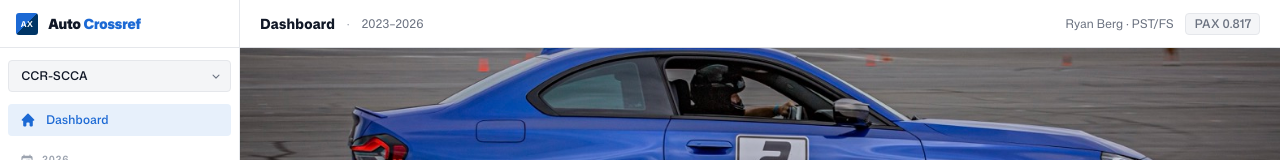
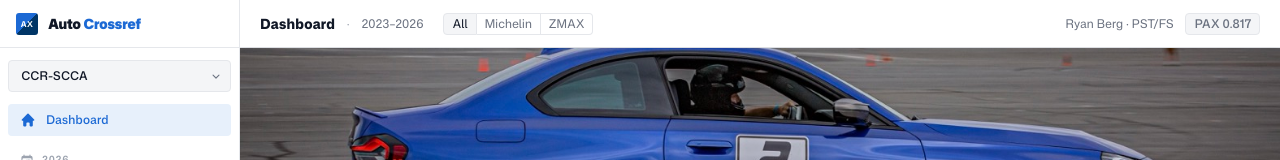
Before and after one commit to ryanberg-slalom/auto-crossref, a React app in the folder app/: page / in a window 1280 px wide. Shown: the top 160 px of the page. Built offline with nearby package versions, Linux system fonts and the light colour scheme; the HTML template or start-up script is replaced by a standard one.

Commit message:
Add site/venue filter for dashboard

```diff
--- a/app/src/pages/DashboardPage.jsx
+++ b/app/src/pages/DashboardPage.jsx
@@ -1,7 +1,8 @@
-import { useContext, useEffect } from 'react'
+import { useContext, useEffect, useState } from 'react'
 import { useNavigate } from 'react-router-dom'
 import { useSeasonData } from '../hooks/useSeasonData'
 import { SubnavContext } from '../contexts/SubnavContext'
+import { VENUE_COLORS } from '../components/shared/venueColors'
 import SeasonSummary from '../components/dashboard/SeasonSummary'
 import PercentileChart from '../components/dashboard/PercentileChart'
 import GapBarChart from '../components/dashboard/GapBarChart'
@@ -12,30 +13,33 @@ import ConeStackedChart from '../components/dashboard/ConeStackedChart'
 import RunProgressionChart from '../components/dashboard/RunProgressionChart'
 import { venueColor } from '../components/shared/venueColors'
 
+const VENUES = [
+  { key: 'all', label: 'All' },
+  { key: 'michelin', label: 'Michelin' },
+  { key: 'zmax', label: 'ZMAX' },
+]
+
 export default function DashboardPage() {
   const { attendedEvents, subject, season } = useSeasonData()
   const navigate = useNavigate()
   const setSubnav = useContext(SubnavContext)
+  const [venueFilter, setVenueFilter] = useState('all')
 
-  const sorted = [...attendedEvents].sort((a, b) => a.date.localeCompare(b.date))
+  const sorted = [...attendedEvents]
+    .sort((a, b) => a.date.localeCompare(b.date))
+    .filter(e => venueFilter === 'all' || e.venue === venueFilter)
 
   useEffect(() => {
     setSubnav(
-      <div className="flex items-center gap-3 min-w-0 w-full">
-        <span className="text-sm font-extrabold text-fg">Dashboard</span>
-        <span className="text-fg-subtle text-xs">·</span>
-        <span className="text-xs text-fg-muted">{season}</span>
-        <div className="flex-1" />
-        <span className="text-xs text-fg-muted">
-          {subject.name} · {subject.class}
-        </span>
-        <span className="text-xs px-2 py-0.5 font-medium text-fg-muted bg-surface-3 border border-border rounded">
-          PAX {subject.pax_index}
-        </span>
-      </div>
+      <VenueSubnav
+        season={season}
+        subject={subject}
+        venueFilter={venueFilter}
+        setVenueFilter={setVenueFilter}
+      />
     )
     return () => setSubnav(null)
-  }, [season, subject, setSubnav])
+  }, [season, subject, venueFilter, setSubnav])
 
   return (
     <div className="flex flex-col gap-6">
@@ -80,6 +84,50 @@ export default function DashboardPage() {
         </h2>
         <EventsTable events={[...sorted].reverse()} navigate={navigate} />
       </div>
+    </div>
+  )
+}
+
+function VenueSubnav({ season, subject, venueFilter, setVenueFilter }) {
+  return (
+    <div className="flex items-center gap-3 min-w-0 w-full">
+      <span className="text-sm font-extrabold text-fg">Dashboard</span>
+      <span className="text-fg-subtle text-xs">·</span>
+      <span className="text-xs text-fg-muted">{season}</span>
+      <div className="flex items-center ml-2">
+        {VENUES.map((v, i) => {
+          const active = venueFilter === v.key
+          const color = v.key !== 'all' ? VENUE_COLORS[v.key] : null
+          const isFirst = i === 0
+          const isLast = i === VENUES.length - 1
+          return (
+            <button
+              key={v.key}
+              onClick={() => setVenueFilter(v.key)}
+              className={[
+                'text-xs px-2 py-0.5 border-y border-r transition-colors',
+                isFirst ? 'rounded-l border-l' : '',
+                isLast ? 'rounded-r' : '',
+              ].join(' ')}
+              style={active && color
+                ? { backgroundColor: color, borderColor: color, color: '#fff' }
+                : active
+                  ? { backgroundColor: 'var(--color-surface-3)', borderColor: 'var(--color-border)', color: 'var(--color-fg)' }
+                  : { backgroundColor: 'transparent', borderColor: 'var(--color-border)', color: 'var(--color-fg-muted)' }
+              }
+            >
+              {v.label}
+            </button>
+          )
+        })}
+      </div>
+      <div className="flex-1" />
+      <span className="text-xs text-fg-muted">
+        {subject.name} · {subject.class}
+      </span>
+      <span className="text-xs px-2 py-0.5 font-medium text-fg-muted bg-surface-3 border border-border rounded">
+        PAX {subject.pax_index}
+      </span>
     </div>
   )
 }
```
